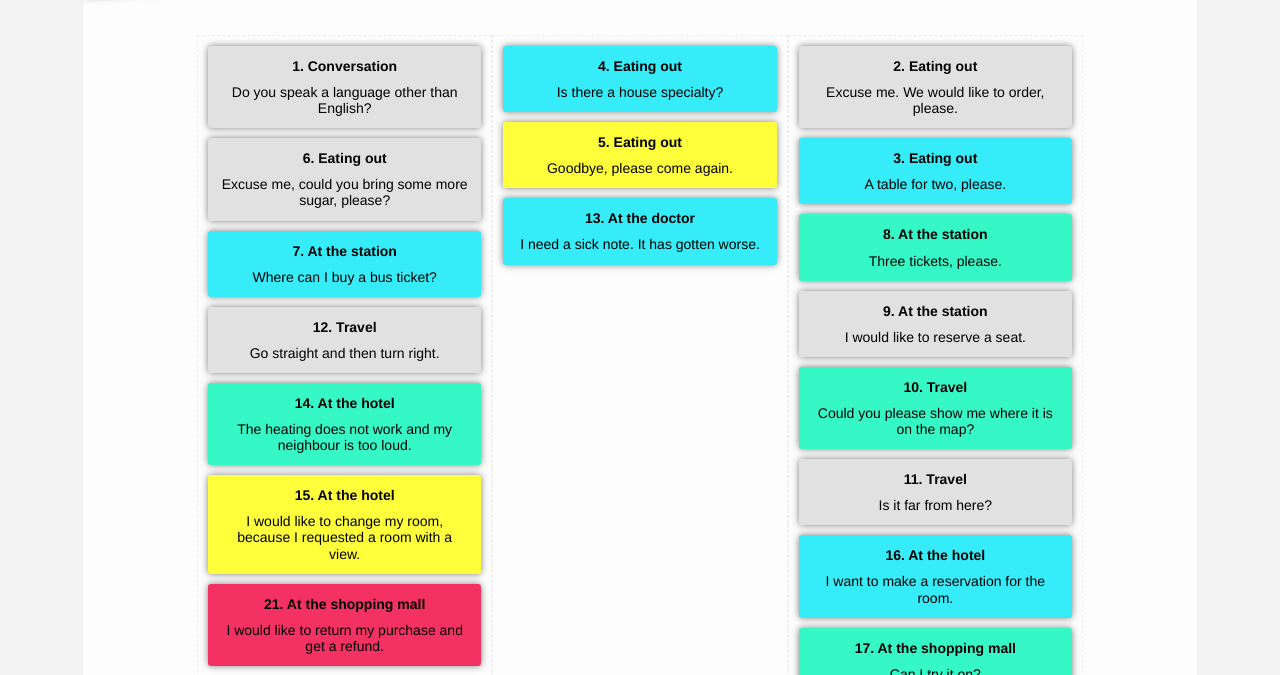
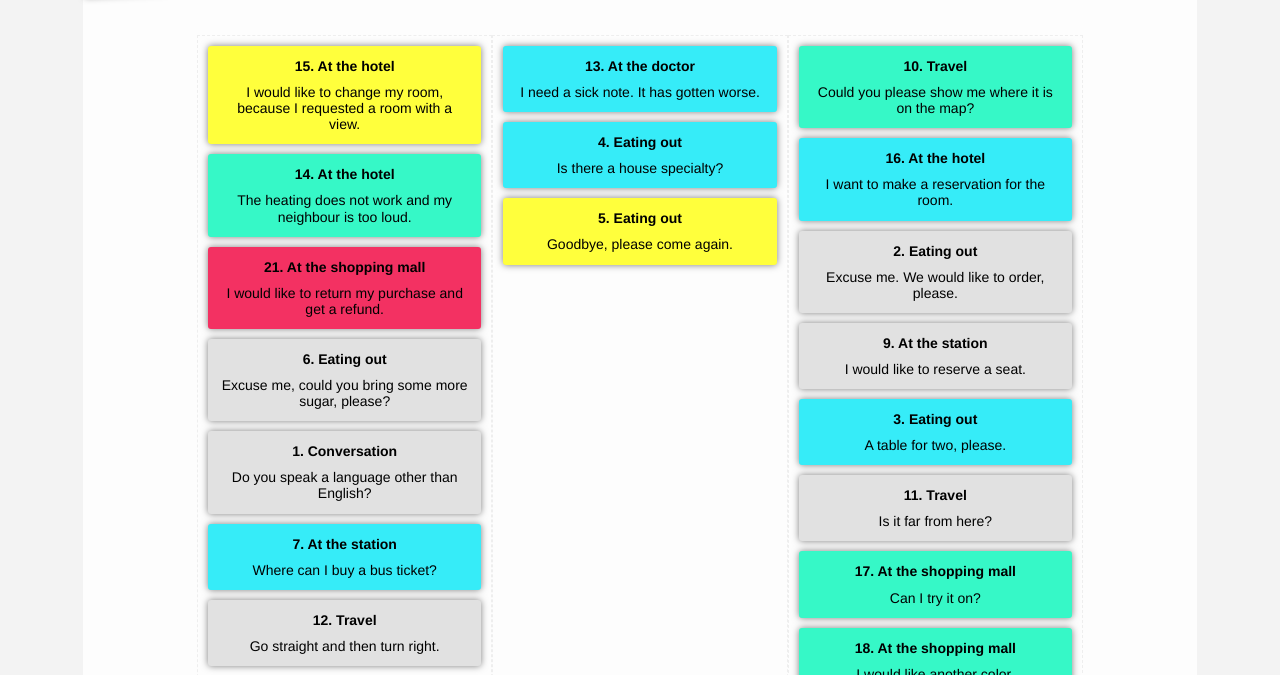
Before and after one commit to sber-info/sber-info.github.io, a website: page board/index.html in a window 1280 px wide. Shown: the part 125-800 px from the top of the page. Drawn offline with nearby package versions, Linux system fonts and the light colour scheme.

Commit message:
+сортировка

```diff
--- a/board/css/style.css
+++ b/board/css/style.css
@@ -175,5 +175,6 @@ body {
 
 .card-reverse {
     transform: rotateY(180deg);
-    filter: brightness(1.2);
+    background-color:#fff !important;
+    border-right: 4px solid green;
 }
--- a/board/js/index.js
+++ b/board/js/index.js
@@ -33,6 +33,7 @@ let app = new Vue({
                 this.addId()
                 this.addRandomColor()
                 this.contenColums()
+                this.sortCards()
 
             }
             catch {
@@ -50,7 +51,6 @@ let app = new Vue({
             this.cards.forEach(el => {
                 el.color = this.colors[Math.floor(Math.random() * this.colors.length)]
             });
-
         },
 
         translate(card) {
@@ -64,9 +64,16 @@ let app = new Vue({
         },
 
         removeCard(card) {
-            console.log(document.querySelector(`#${card.id}`.innerText))
+            let col = document.getElementById(card.id).parentElement.parentElement.id
             if (confirm('Удалить карточку?')) {
-                this.cards.splice(this.cards.indexOf(card), 1)
+                switch (col) {
+                    case 'col1': this.column1.splice(this.column1.indexOf(card), 1)
+                        break
+                    case 'col2': this.column2.splice(this.column2.indexOf(card), 1)
+                        break
+                    case 'col3': this.column3.splice(this.column3.indexOf(card), 1)
+                        break
+                }
             }
         },
 
@@ -84,7 +91,7 @@ let app = new Vue({
 
         contenColums() {
             this.cards.forEach(el => {
-                let r = Math.floor(Math.random() * 3+1)
+                let r = Math.floor(Math.random() * 3 + 1)
                 switch (r) {
                     case 1: this.column1.push(el)
                         break
@@ -93,9 +100,42 @@ let app = new Vue({
                     case 3: this.column3.push(el)
                         break
                 }
-                // this.column.push(el)
             });
-        }
+        },
+
+        sortCards() {
+            this.column1.sort((a, b) => {
+                if (a.sourceText.split(' ').length - 1 > b.sourceText.split(' ').length - 1) {
+                    return -1;
+                }
+                if (a.sourceText.split(' ').length - 1 < b.sourceText.split(' ').length - 1) {
+                    return 1;
+                }
+
+                return 0;
+            });
+            this.column2.sort((a, b) => {
+                if (a.sourceText.split(' ').length - 1 > b.sourceText.split(' ').length - 1) {
+                    return -1;
+                }
+                if (a.sourceText.split(' ').length - 1 < b.sourceText.split(' ').length - 1) {
+                    return 1;
+                }
+
+                return 0;
+            });
+            this.column3.sort((a, b) => {
+                if (a.sourceText.split(' ').length - 1 > b.sourceText.split(' ').length - 1) {
+                    return -1;
+                }
+                if (a.sourceText.split(' ').length - 1 < b.sourceText.split(' ').length - 1) {
+                    return 1;
+                }
+
+                return 0;
+            });
+        },
+
 
     },
 
```
Also changed, not shown: board/index.html (indentation only).
